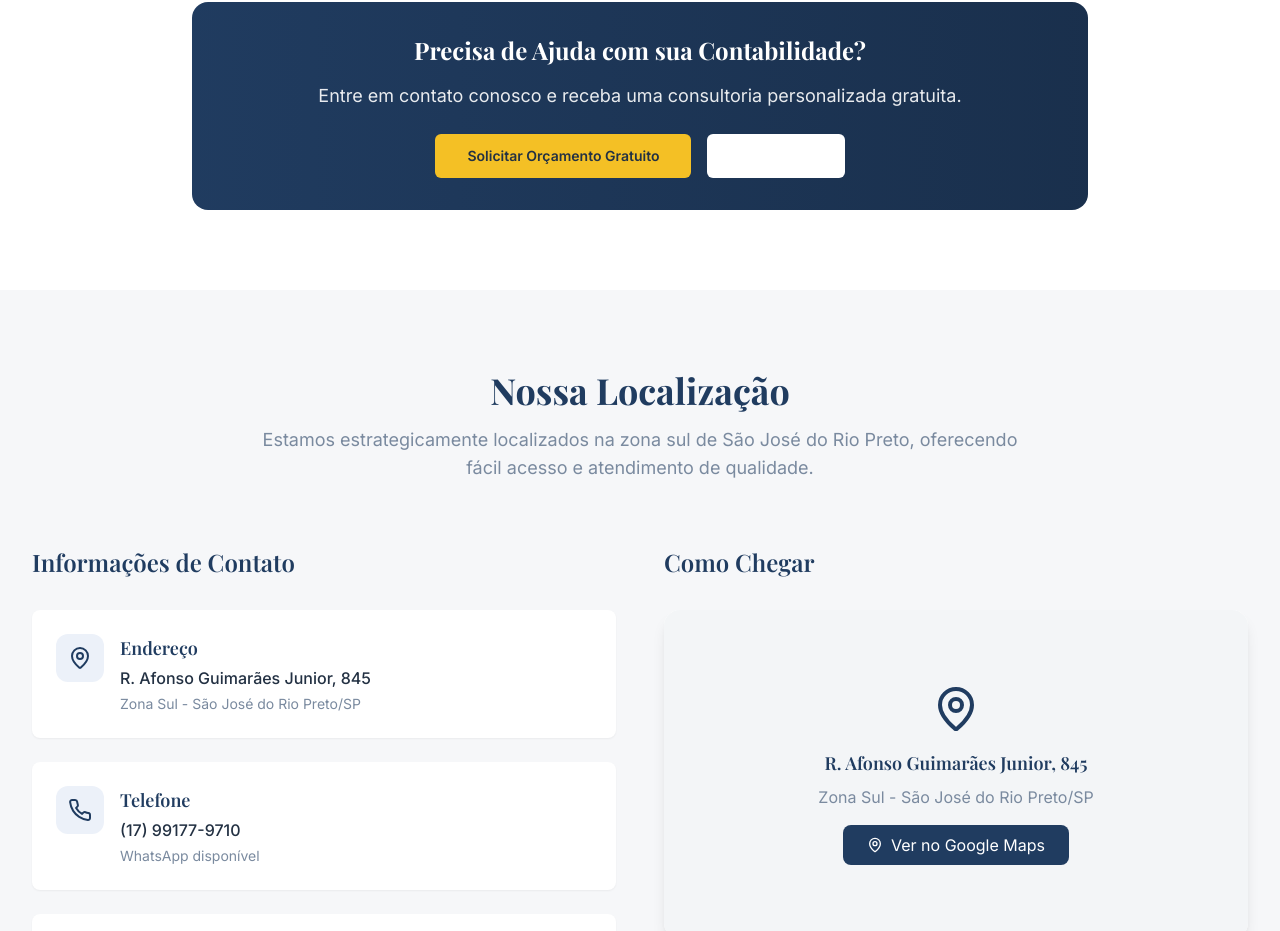
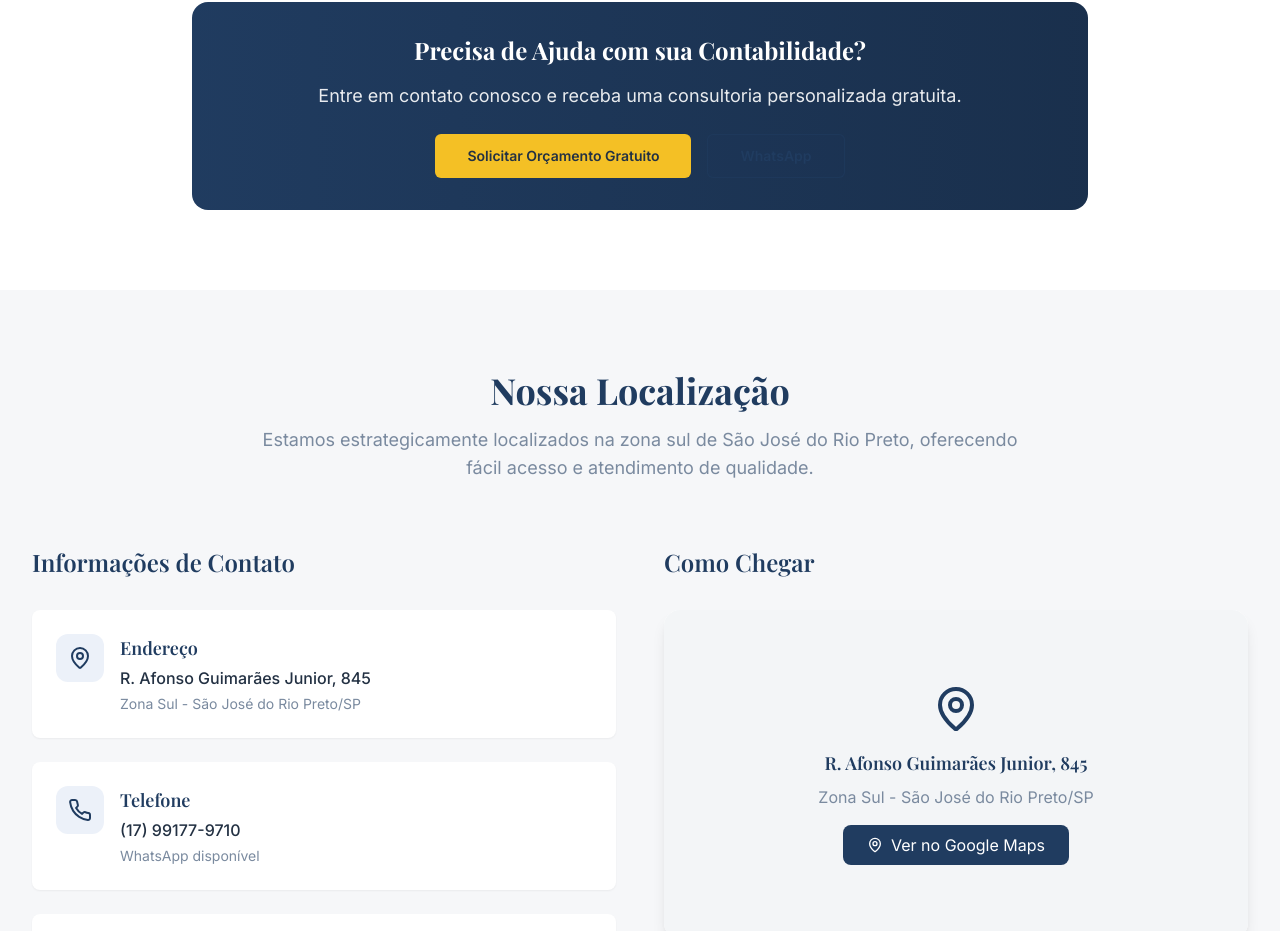
Before and after one commit to DevZipMateus/octare-digital-presence, a React (Vite) app: page / in a window 1280 px wide. Shown: the part 3958-4889 px from the top of the page. Built offline with nearby package versions, Linux system fonts and the light colour scheme.

Commit message:
Refatorar estilo do botão
Ajusta o estilo do botão para seguir o padrão de cores e estados de hover, garantindo consistência visual e melhor experiência do usuário.

```diff
--- a/src/components/Services.tsx
+++ b/src/components/Services.tsx
@@ -182,7 +182,7 @@ const Services = () => {
                 <Button
                   variant="outline"
                   size="lg"
-                  className="border-white/30 text-white hover:bg-white/10 font-semibold px-8 py-3"
+                  className="bg-primary/10 text-primary border-primary/60 hover:bg-primary hover:text-primary-foreground hover:border-primary font-semibold px-8 py-3"
                 >
                   WhatsApp
                 </Button>
```
